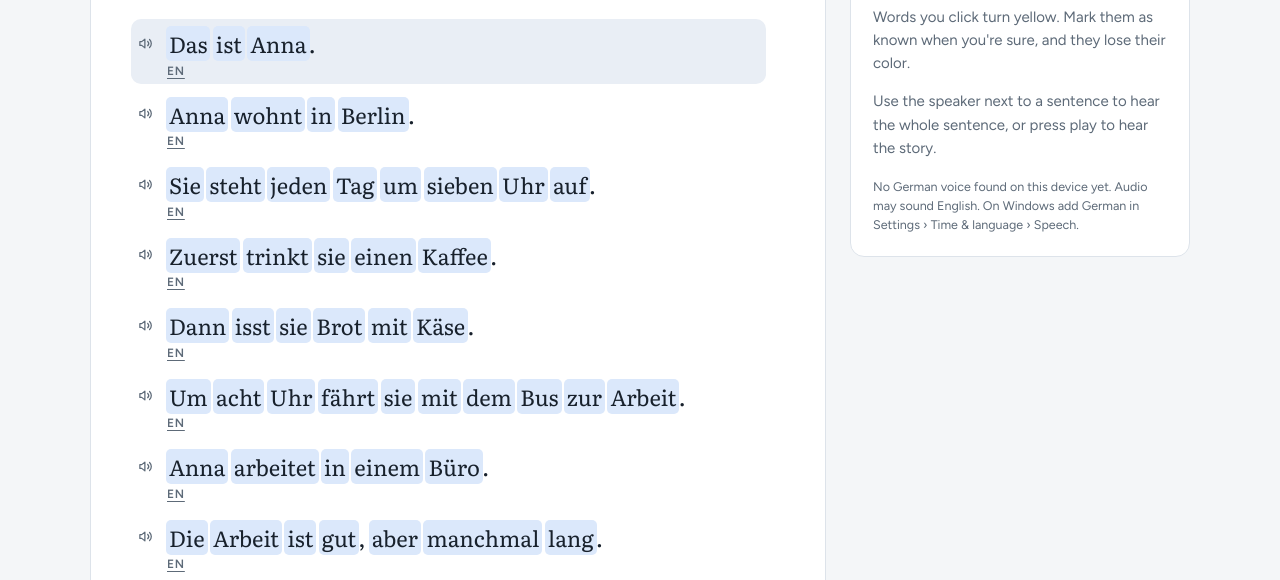
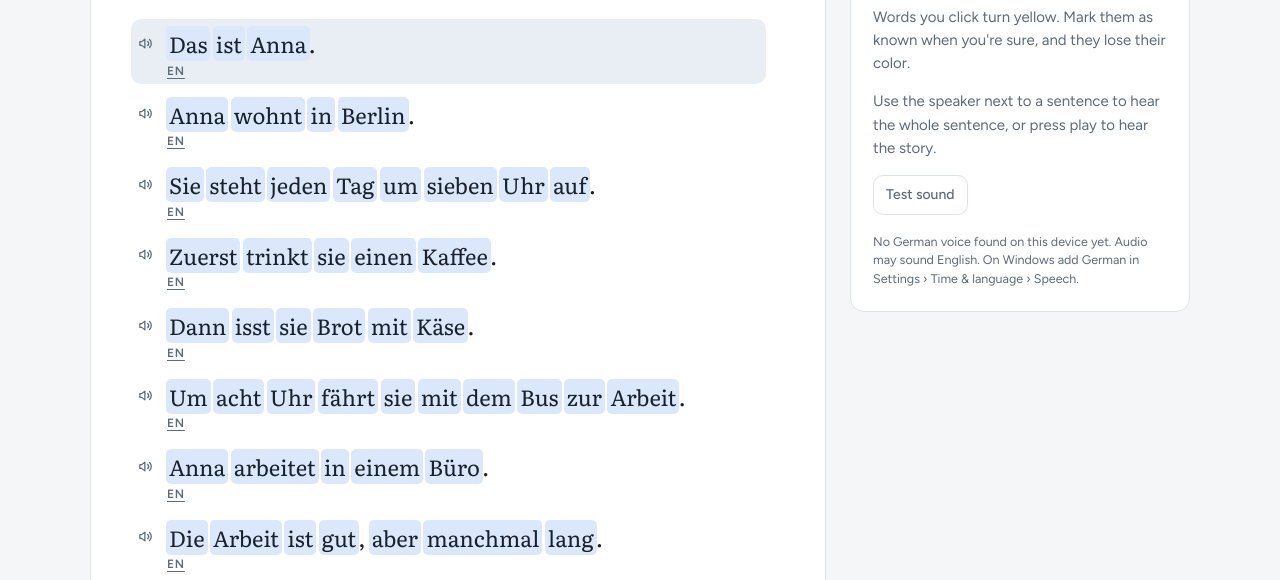
Before and after one commit to mohamedmelgazzar/german-reader, a plain HTML site: page index.html in a window 1280 px wide. Both pictures are taken after a click on the button "Play story". Shown: the part 179-759 px from the top of the page. Drawn offline with Linux system fonts and the light colour scheme.

Commit message:
Fix silent audio in Chrome and add a Test sound button
Co-Authored-By: Claude Opus 5.5 <noreply@anthropic.com>
Claude-Session: https://claude.ai/code/session_01Bq3wWsdRjfzP8NLosCZRS3

```diff
--- a/index.html
+++ b/index.html
@@ -368,16 +368,32 @@ function pickVoice() {
 }
 if (window.speechSynthesis) { pickVoice(); speechSynthesis.onvoiceschanged = pickVoice; }
 
+/* Chrome bug workaround: speak() called right after cancel() is often dropped,
+   so we wait a moment after cancelling. We also keep a reference to the
+   utterance (Chrome can garbage-collect it mid-speech) and call resume()
+   in case Chrome left the speech engine paused. */
+let speakToken = 0;
+let lastUtterance = null;
 function speak(text, opts = {}) {
   if (!window.speechSynthesis) return null;
-  const u = new SpeechSynthesisUtterance(text);
-  u.lang = "de-DE";
-  if (deVoice) u.voice = deVoice;
-  u.rate = opts.rate || rate;
-  if (opts.onend) u.onend = opts.onend;
+  if (!deVoice) pickVoice();
+  const myToken = ++speakToken;
+  const wasBusy = speechSynthesis.speaking || speechSynthesis.pending;
   if (!opts.queue) speechSynthesis.cancel();
-  speechSynthesis.speak(u);
-  return u;
+  const go = () => {
+    if (myToken !== speakToken) return;          // a newer click replaced this one
+    const u = new SpeechSynthesisUtterance(text);
+    u.lang = "de-DE";
+    if (deVoice) u.voice = deVoice;
+    u.rate = opts.rate || rate;
+    u.volume = 1;
+    if (opts.onend) u.onend = opts.onend;
+    lastUtterance = u;
+    speechSynthesis.resume();
+    speechSynthesis.speak(u);
+  };
+  if (wasBusy && !opts.queue) setTimeout(go, 80); else go();
+  return true;
 }
 
 /* ---------- rendering ---------- */
@@ -507,7 +523,9 @@ function emptyPanel() {
     <p><strong>Click any word</strong> in the story to see its English meaning and hear it.</p>
     <p>Words you click turn yellow. Mark them as known when you're sure, and they lose their color.</p>
     <p>Use the speaker next to a sentence to hear the whole sentence, or press play to hear the story.</p>
+    <button class="btn" type="button" id="testSound">Test sound</button>
     <div class="note" id="voiceNote"></div></div>`;
+  $("testSound").onclick = () => speak("Hallo! Das ist deine deutsche Stimme.");
   setTimeout(() => {
     const n = $("voiceNote"); if (!n) return;
     if (!window.speechSynthesis) n.textContent = "Your browser has no speech voice, so audio won't play here. Try Chrome, Edge or Safari.";
@@ -522,7 +540,7 @@ function highlightSentence(i) {
   if (i >= 0) { const el = $("sent-" + i); el && el.scrollIntoView({ block: "nearest", behavior: matchMedia("(prefers-reduced-motion: reduce)").matches ? "auto" : "smooth" }); }
 }
 function updatePlayAll() { $("playAll").innerHTML = (playingAll ? ICON.stop + "Stop" : ICON.play + "Play story"); }
-function stopAll() { playingAll = false; if (window.speechSynthesis) speechSynthesis.cancel(); highlightSentence(-1); updatePlayAll(); }
+function stopAll() { playingAll = false; speakToken++; if (window.speechSynthesis) speechSynthesis.cancel(); highlightSentence(-1); updatePlayAll(); }
 function playFrom(i) {
   const s = STORIES[current];
   if (!playingAll || i >= s.sentences.length) { stopAll(); return; }
```
